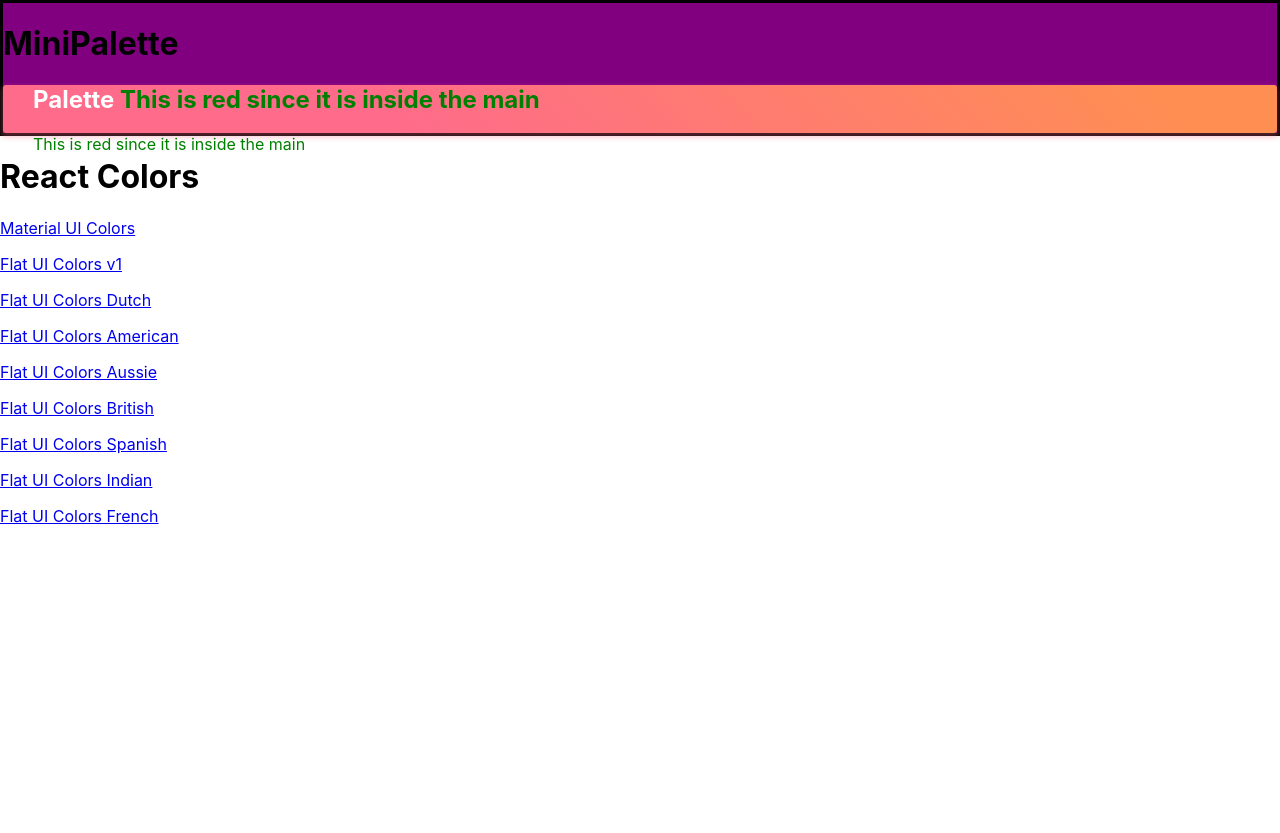
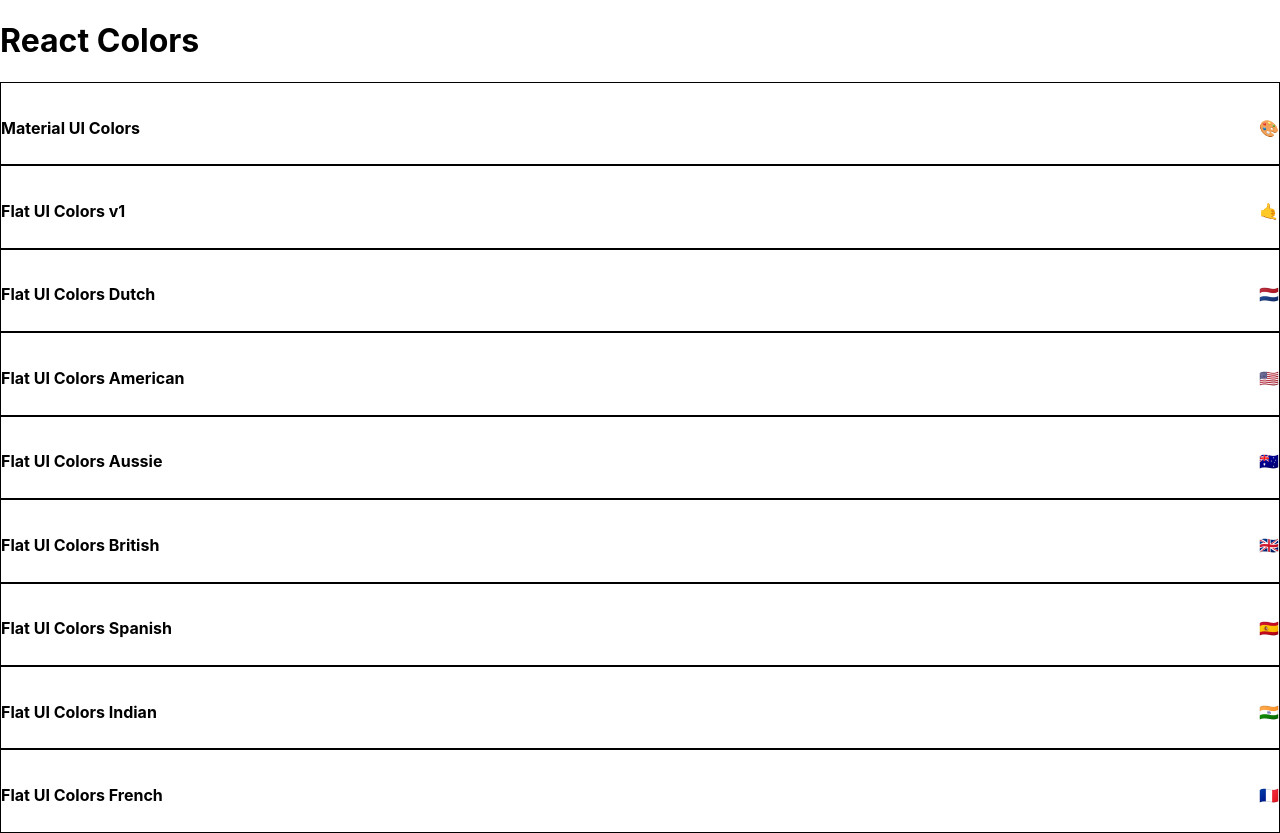
Before and after one commit to nehavjaiswal/ColorApp, a React (Create React App) app: page / in a window 1280 px wide. Before the commit the page ends 800 px from the top, so only its background shows below. Built offline with nearby package versions, Linux system fonts and the light colour scheme; the HTML template or start-up script is replaced by a standard one.

Commit message:
Star styling MiniPalette

```diff
--- a/src/MiniPalette.js
+++ b/src/MiniPalette.js
@@ -2,35 +2,42 @@
 import { withStyles } from '@material-ui/core/styles';
 
 const style = {
-    main: {
-        backgroundColor : "purple",
-        border : "3px solid black"
-    },
-    secondary:{
-        background: 'linear-gradient(45deg, #FE6B8B 30%, #FF8E53 90%)',
-        border: 0,
-        borderRadius: 3,
-        boxShadow: '0 3px 5px 2px rgba(255, 105, 135, .3)',
-        color: 'white',
-        height: 48,
-        padding: '0 30px',
-        "& span": {
-            color : "green"
+   root : {
+        backgroundColor : "white",
+        border : "1px solid black",
+        position : "relative",
+        borderRedius : "5px",
+        overflow : "hidden",
+        "$:hover" : {
+            cursor: "pointer"
         }
-    }
+
+   },
+   colors :{
+        backgroundColor : "grey"
+   },
+   title :{
+        display : "flex",
+        justifyContent : "space-between",
+        alignItem : "centere",
+        color : "black",
+        paddingTop : "0.5rem",
+        fontSize : "1rem",
+        position : "relative"
+   },
+   emoji:{
+        marginLeft : "0.5rem",
+        fontSize : "1.5rem"
+   }
 }
 
 function MiniPalette(props){
 
-    const { classes } = props;
+    const { classes,paletteName,emoji } = props;
     return(
-        <div className={classes.main}>
-            <h1>MiniPalette </h1>
-            <section className={classes.secondary}>
-               <h1>Palette <span>This is red since it is inside the main</span></h1>
-
-               <span>This is red since it is inside the main</span>
-            </section>
+        <div className={classes.root}>
+            <div className={classes.colors}></div>
+            <h5 className= {classes.title}>{paletteName} <span className='classes.emoji'>{emoji}</span> </h5>
 
         </div>
 
--- a/src/PaletteList.js
+++ b/src/PaletteList.js
@@ -1,21 +1,15 @@
 import React,{Component} from "react"
 import MiniPalette from "./MiniPalette"
 
-import {Link} from "react-router-dom"
 class PaletteList extends Component{
     render(){
         const {paletteList} = this.props
         return(
             <div>
-            <MiniPalette />
+
                 <h1>React Colors</h1>
                 {paletteList.map(palettle =>(
-                    <p>
-                    <Link to={`/palette/${palettle.id}`}>
-                    {palettle.paletteName}
-                    </Link>
-                    </p>
-
+                    <MiniPalette {... palettle}/>
 
                 ))}
             </div>
```
